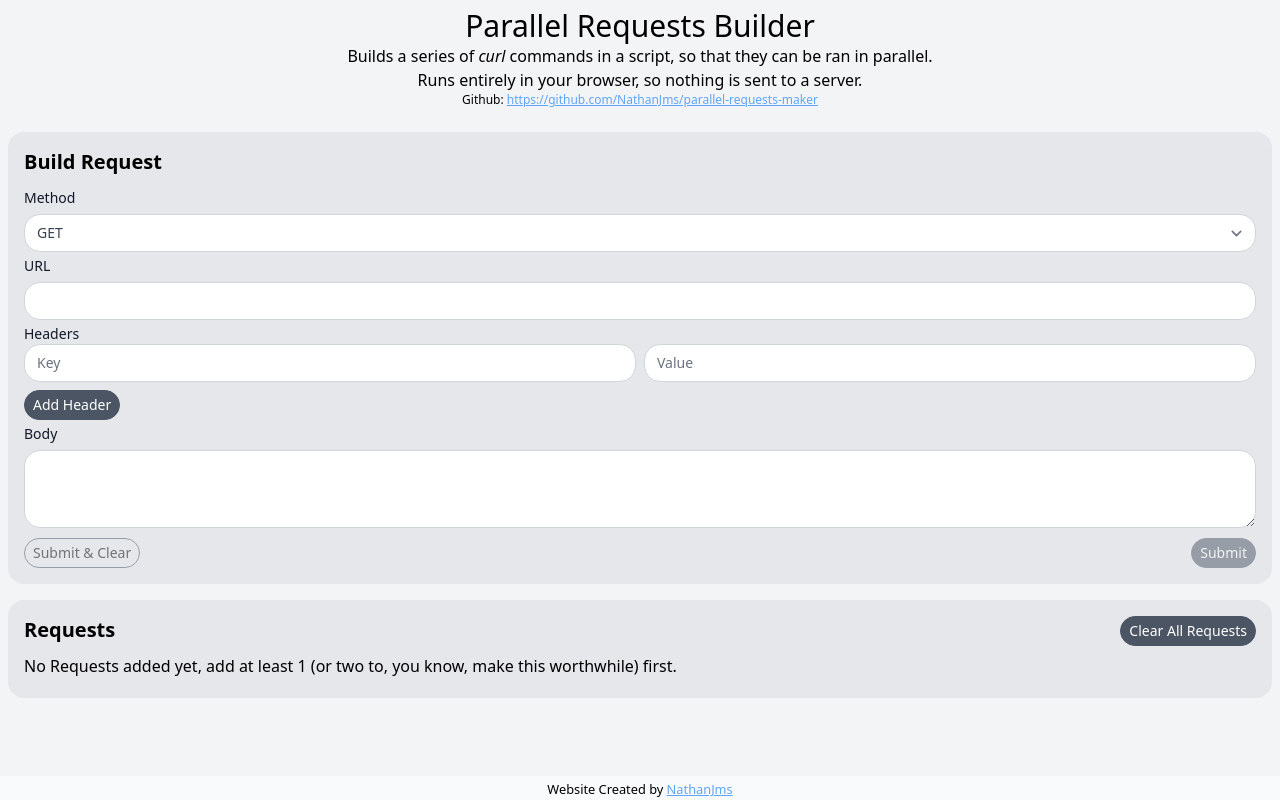
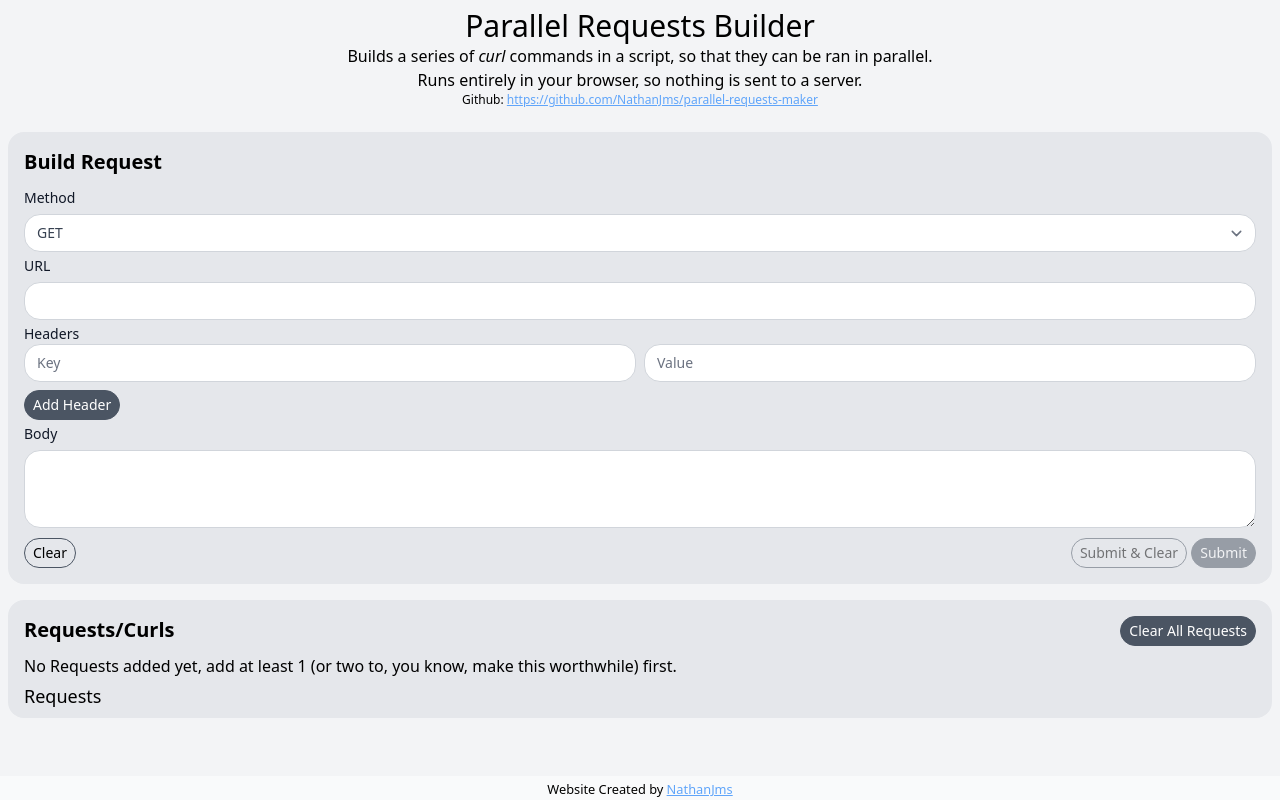
Before and after one commit to Nathanjms/parallel-requests-maker, a SvelteKit app: page / in a window 1280 px wide. Built offline with nearby package versions, Linux system fonts and the light colour scheme.

Commit message:
begin config, clear button & other small bits

```diff
--- a/src/routes/+page.svelte
+++ b/src/routes/+page.svelte
@@ -42,6 +42,10 @@
 	let currentId = $state<number>(new Date().getTime());
 	let editingId = $state<number>();
 
+	let curlOptions = $state({
+		suppressOutput: true
+	});
+
 	onMount(() => {
 		requests = JSON.parse(window.localStorage.getItem('requests') || '[]');
 	});
@@ -64,7 +68,7 @@
 				},
 				{
 					silent: true,
-                    output: '/dev/null'
+					...(curlOptions.suppressOutput ? { output: '/dev/null' } : {})
 				}
 			);
 		})
@@ -105,6 +109,10 @@
 		if (confirm('Are you sure you want to remove this request?')) {
 			requests = requests.filter((request) => request.id !== id);
 		}
+	}
+
+	function clearForm() {
+		formFields = JSON.parse(JSON.stringify(baseFormFields)) as RequestInterface;
 	}
 
 	function copyToClipboard() {
@@ -229,6 +237,13 @@
 		</div>
 
 		<div class="flex justify-between">
+			<div>
+				<button
+					class="inline-block rounded-2xl border border-gray-600 px-2 py-1 text-sm focus:outline-none focus:ring disabled:opacity-50"
+					onclick={clearForm}>Clear</button
+				>
+			</div>
+			<div>
 				<button
 					disabled={!canSubmit}
 					class="inline-block rounded-2xl border border-gray-600 px-2 py-1 text-sm focus:outline-none focus:ring disabled:opacity-50"
@@ -244,19 +259,27 @@
 				</button>
 			</div>
 		</div>
+	</div>
 
 	<div class="mt-4 rounded-2xl bg-gray-200 px-4 py-2">
 		<div class="my-2 flex justify-between">
-			<h2 class="text-xl font-bold">Requests</h2>
+			<h2 class="text-xl font-bold">Requests/Curls</h2>
 			<button
 				class="inline-block h-fit rounded-2xl border border-gray-600 bg-gray-600 px-2 py-1 text-sm text-white focus:outline-none focus:ring"
 				onclick={resetRequests}>Clear All Requests</button
 			>
 		</div>
-		<div>
+		<div class="mb-1">
 			{#if requests.length === 0}
 				No Requests added yet, add at least 1 (or two to, you know, make this worthwhile) first.
 			{:else}
+				<div class="my-1 rounded-2xl bg-slate-100 p-3 text-sm">
+					<h3 class="text-lg">Options</h3>
+					<div>
+						<input type="checkbox" id="suppressOutput" bind:checked={curlOptions.suppressOutput} />
+						<label for="suppressOutput">Suppress Output</label>
+					</div>
+				</div>
 				<div class="flex gap-2">
 					<button
 						onclick={() => (showParallelCurls = !showParallelCurls)}
@@ -273,7 +296,9 @@
 				{/if}
 			{/if}
 		</div>
-		<div class="mt-3 grid grid-cols-2 gap-2">
+		<div>
+			<h3 class="text-lg">Requests</h3>
+			<div class="grid grid-cols-2 gap-2">
 				{#each requests as request, index}
 					<div class="my-2 divide-y rounded-2xl bg-gray-300 p-2">
 						<div class="relative py-1">
@@ -329,6 +354,7 @@
 				{/each}
 			</div>
 		</div>
+	</div>
 
 	<datalist id="headerKeyList">
 		{#each commonHeaderKeys as header}
```
Lines whose indentation alone changed are shown as unchanged.
